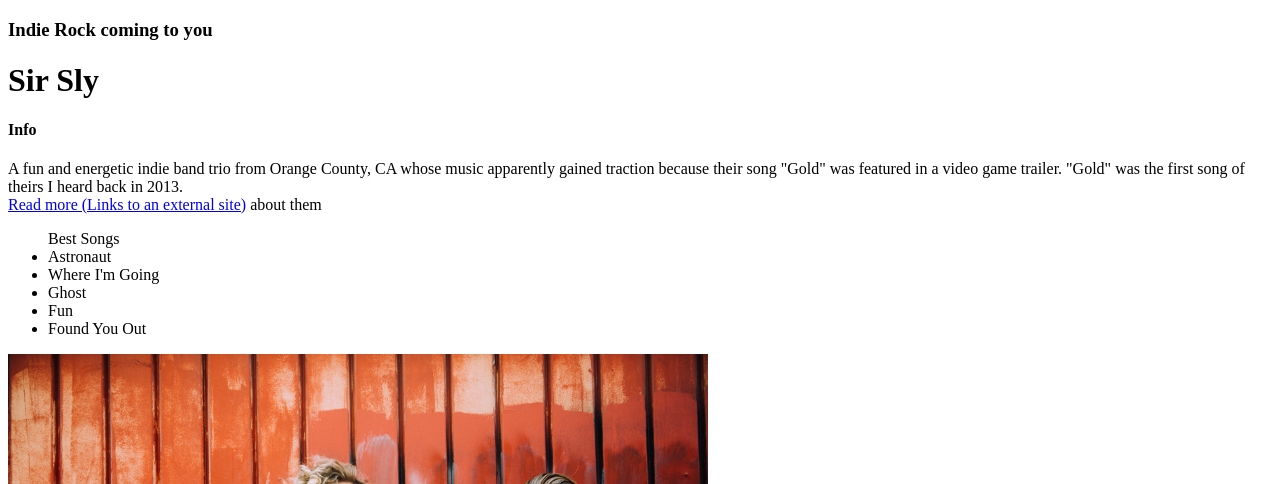
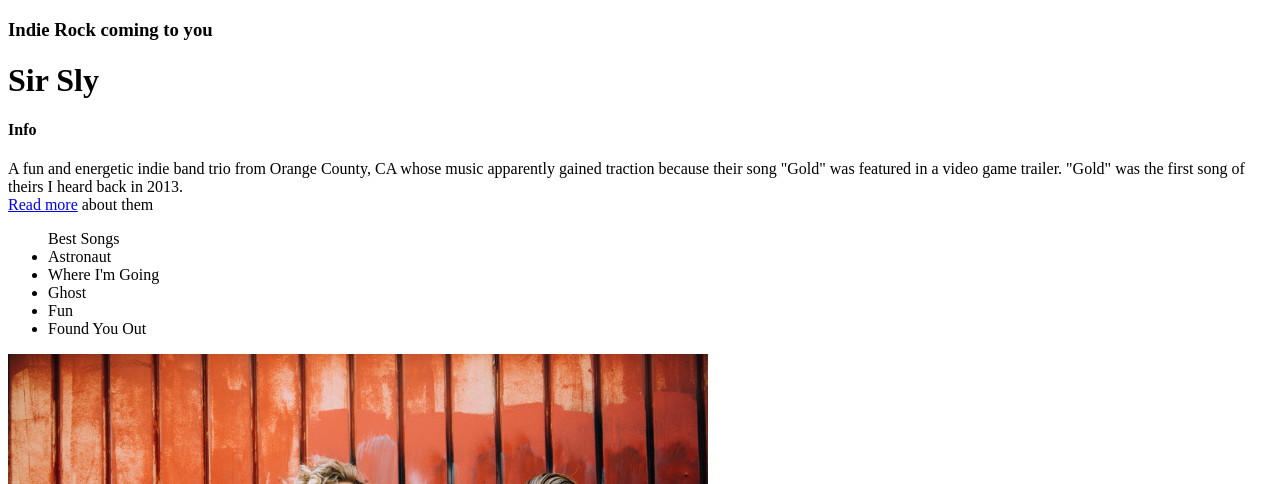
Before and after one commit to miss-mad/fanpage, a plain HTML site: page index.html in a window 1280 px wide. Shown: the top 484 px of the page. Drawn offline with Linux system fonts and the light colour scheme.

Commit message:
modified external link

```diff
--- a/index.html
+++ b/index.html
@@ -12,7 +12,7 @@
         <h3>Indie Rock coming to you</h3>
         <h1>Sir Sly</h1>
         <h4>Info</h4>
-            <p>A fun and energetic indie band trio from Orange County, CA whose music apparently gained traction because their song "Gold" was featured in a video game trailer. "Gold" was the first song of theirs I heard back in 2013.<br><a href="https://en.wikipedia.org/wiki/Sir_Sly" target="_blank">Read more (Links to an external site)</a> about them</p>
+            <p>A fun and energetic indie band trio from Orange County, CA whose music apparently gained traction because their song "Gold" was featured in a video game trailer. "Gold" was the first song of theirs I heard back in 2013.<br><a href="https://en.wikipedia.org/wiki/Sir_Sly" target="_blank">Read more</a> about them</p>
             <ul>Best Songs
                 <li>Astronaut</li>
                 <li>Where I'm Going</li>
```
